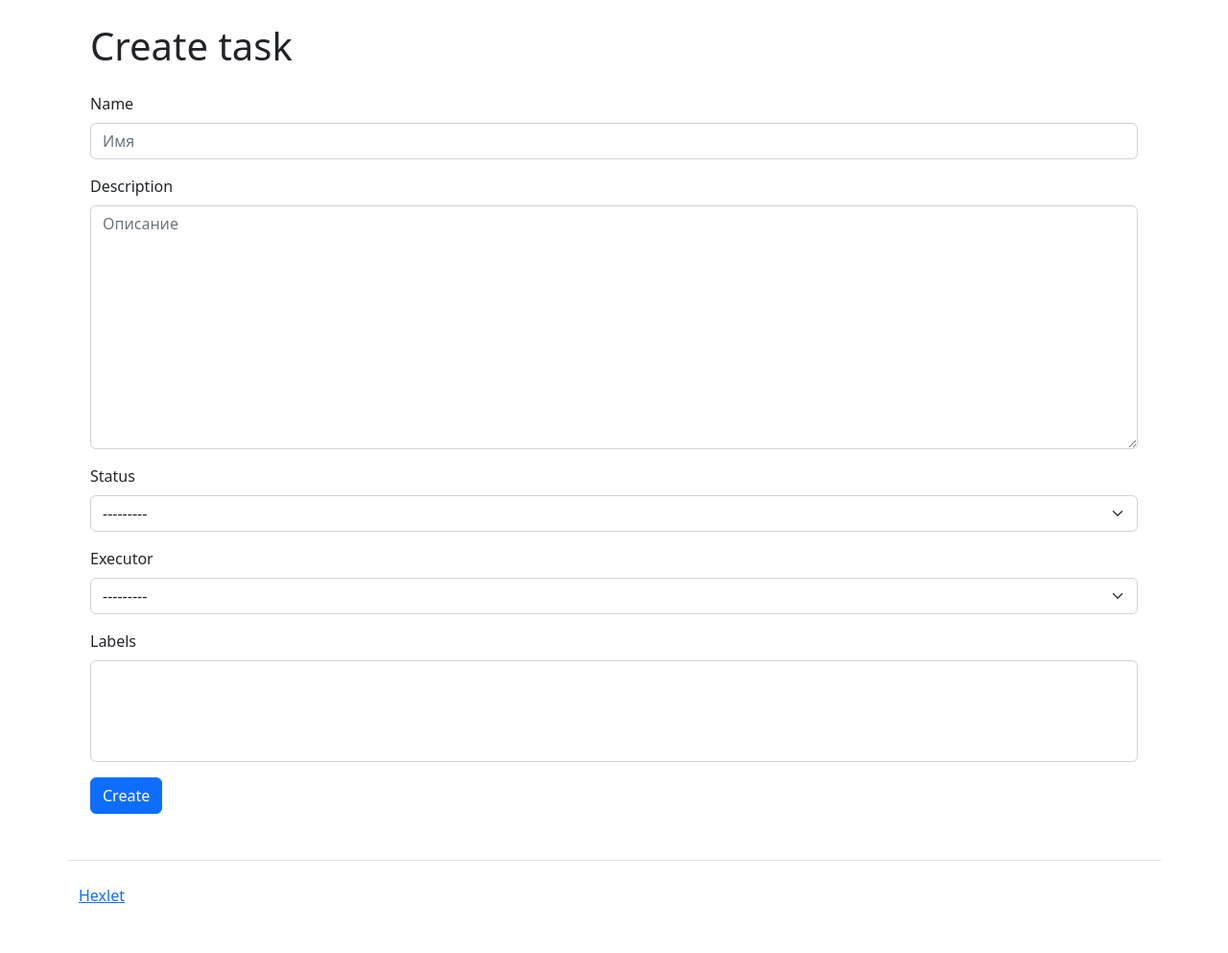
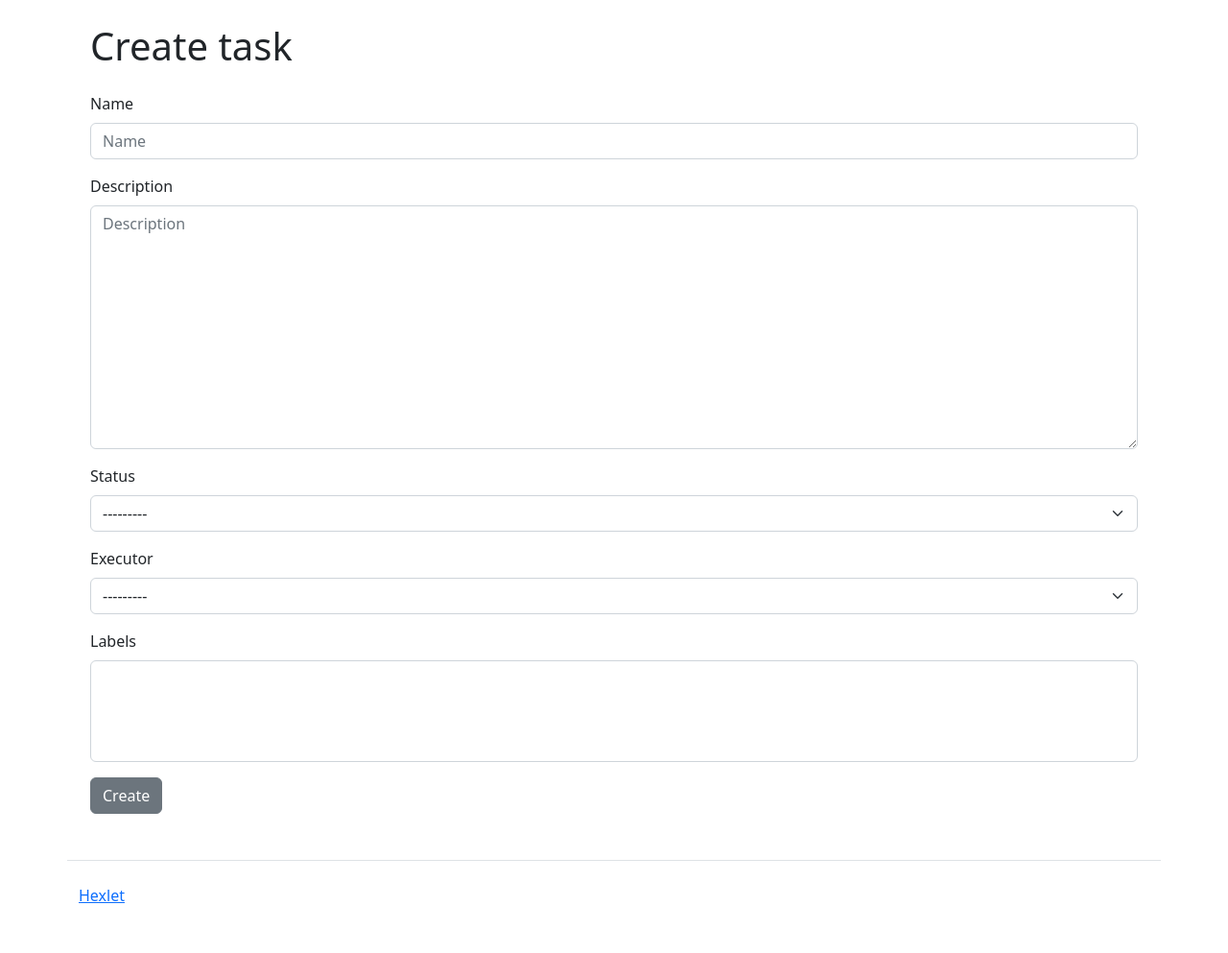
Before and after one commit to Vadimhungry/Django-Task-Manager, a Django app: page /tasks/create/ in a window 1280 px wide. Shown: the part 58-1051 px from the top of the page at 96% size. Run offline with Django 4.2, Linux system fonts and the light colour scheme; a user stored in the database is signed in; data comes from the database, SQL or seed files in the repository; data that the repository does not hold is empty; some libraries are stand-ins or nearby versions.

Commit message:
bootstrap form 3

```diff
--- a/task_manager/tasks/forms.py
+++ b/task_manager/tasks/forms.py
@@ -4,30 +4,6 @@ from django.utils.translation import gettext as _
 
 
 class TaskCreateForm(ModelForm):
-    def __init__(self, user=None, *args, **kwargs):
-
-        super(TaskCreateForm, self).__init__(*args, **kwargs)
-
-        self.fields["name"].label = _("Name")
-        self.fields["name"].widget.attrs["class"] = "form-control"
-        self.fields["name"].widget.attrs["placeholder"] = _("Имя")
-
-        self.fields["description"].label = _("Description")
-        self.fields["description"].widget.attrs["class"] = "form-control"
-        self.fields["description"].widget.attrs["placeholder"] = _("Описание")
-        self.fields["status"].label = _("Status")
-        self.fields["status"].widget.attrs["class"] = "form-select"
-
-        self.fields["executor"].label = _("Executor")
-        self.fields["executor"].widget.attrs["class"] = "form-select"
-        self.fields["executor"].widget.attrs["class"] = "form-select"
-        self.fields["executor"].widget.attrs["id"] = "id_executor"
-
-        self.fields["labels"].label = _("Labels")
-        self.fields["labels"].widget.attrs["class"] = "form-select"
-
-        self.user = user
-
 
     class Meta:
         model = Task
--- a/task_manager/tasks/models.py
+++ b/task_manager/tasks/models.py
@@ -2,17 +2,18 @@ from django.db import models
 from ..users.models import CustomUser
 from ..statuses.models import Status
 from ..labels.models import Label
+from django.utils.translation import gettext as _
 
 
 class Task(models.Model):
-    name = models.CharField(max_length=200)
-    description = models.TextField()
+    name = models.CharField(max_length=200, verbose_name=_("Name"))
+    description = models.TextField(verbose_name=_("Description"))
     executor = models.ForeignKey(
-        CustomUser, on_delete=models.PROTECT, related_name="authored_tasks"
+        CustomUser, on_delete=models.PROTECT, related_name="authored_tasks", verbose_name=_("Executor")
     )
     author = models.ForeignKey(
-        CustomUser, on_delete=models.PROTECT, related_name="performed_tasks"
+        CustomUser, on_delete=models.PROTECT, related_name="performed_tasks", verbose_name=_("Author")
     )
-    status = models.ForeignKey(Status, on_delete=models.PROTECT)
-    created_at = models.DateTimeField(auto_now_add=True)
-    labels = models.ManyToManyField(Label)
+    status = models.ForeignKey(Status, on_delete=models.PROTECT, verbose_name=_("Status"))
+    created_at = models.DateTimeField(auto_now_add=True, verbose_name=_("Creation date"))
+    labels = models.ManyToManyField(Label, verbose_name=_("Labels"))
--- a/templates/tasks/create_task.html
+++ b/templates/tasks/create_task.html
@@ -18,28 +18,9 @@
 
         <form action="{% url 'task_create' %}" method="post">
             {% csrf_token %}
-{#            <div class="mb-3">#}
-{#                <label class="form-label" for="{{ form.name.id_for_label }}">{% translate "Name" %}</label>#}
-{#                {{ form.name }}#}
-{#            </div>#}
-{#            <div class="mb-3">#}
-{#                <label class="form-label" for="{{ form.description.id_for_label }}">{% translate "Description" %}</label>#}
-{#                {{ form.description }}#}
-{#            </div>#}
-{#            <div class="mb-3">#}
-{#                <label class="form-label" for="{{ form.status.id_for_label }}">{% translate "Status" %}</label>#}
-{#                {{ form.status }}#}
-{#            </div>#}
-{#            <div class="mb-3">#}
-{#                <label for="{{ form.executor.id_for_label }}" class="form-label">{% translate "Executor" %}</label>#}
-{#                {{ form.executor }}#}
-{#            </div>#}
-{#            <div class="mb-3">#}
-{#                <label class="form-label" for="id_labels">{% translate "Labels" %}</label>#}
-{#                {{ form.labels }}#}
-{#            </div>#}
             {% bootstrap_form form %}
-            <input class="btn btn-primary" type="submit" value="{% translate "Create" %}">
+            {% translate 'Create' as button_name %}
+            {% bootstrap_button button_type="submit" button_class="btn btn-secondary" content=button_name %}
         </form>
     </div>
 {% endblock %}
```
Also changed, not shown: task_manager/tasks/migrations/0006_alter_task_author_alter_task_created_at_and_more.py (added).
